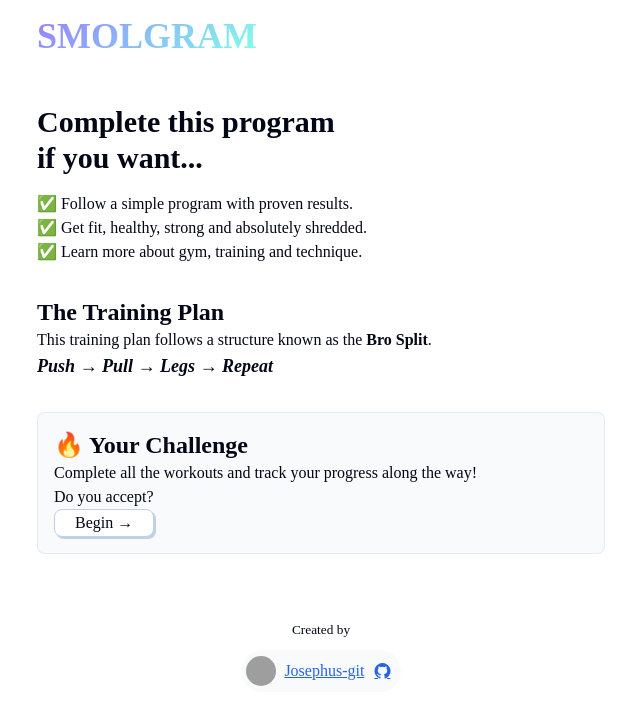
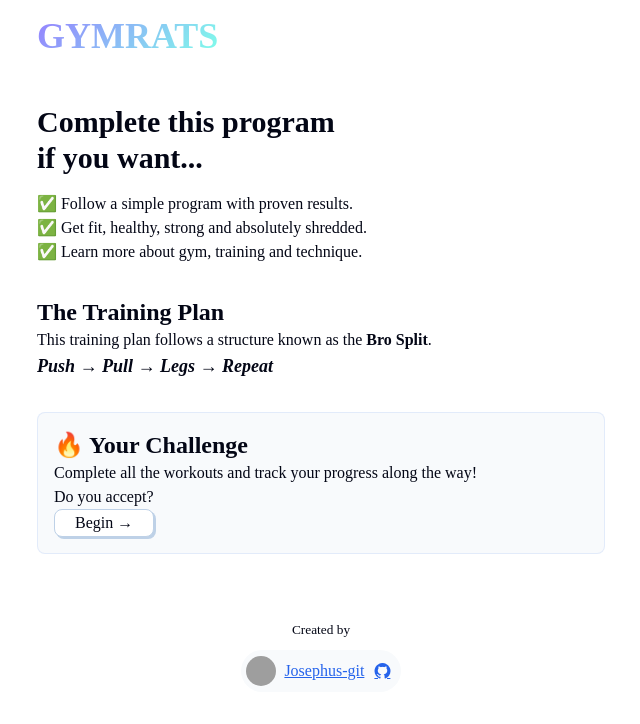
Before and after one commit to Josephus-git/workout-app, a Vue app: page / in a window 1280 px wide. Shown: the top 724 px of the page, without its empty margins (319-959 px from the left). Built offline with nearby package versions, Linux system fonts and the light colour scheme; grey boxes are pictures that could not be loaded; a web font is replaced by a local one.

Commit message:
complete

```diff
--- a/src/App.vue
+++ b/src/App.vue
@@ -4,7 +4,7 @@
   import Dashboard from './components/pages/Dashboard.vue';
   import Workout from './components/pages/Workout.vue';
 
-  import { computed, ref } from 'vue'
+  import { computed, ref, onMounted } from 'vue'
   import { workoutProgram } from './utils'
 
   const defaultData: Record<number, any> = {}
@@ -73,6 +73,17 @@
     localStorage.removeItem('workouts')
   }
 
+  onMounted(() => {
+    if (!localStorage) { return }
+    if (localStorage.getItem('workouts')) {
+      // only enter if we find some data stored in local storage
+      const savedData = JSON.parse(String(localStorage.getItem('workouts')))
+      data.value = savedData
+      selectedDisplay.value = 2 // if they have data, then we dont want then to be in welcome page
+    }
+
+  })
+
 </script>
 
 <template>
--- a/src/components/layouts/Layout.vue
+++ b/src/components/layouts/Layout.vue
@@ -3,7 +3,7 @@
 
 <template>
     <header>
-        <h1 class="text-gradient">SMOLGRAM</h1>
+        <h1 class="text-gradient">GYMRATS</h1>
     </header>
 
     <main>
--- a/src/components/pages/Dashboard.vue
+++ b/src/components/pages/Dashboard.vue
@@ -8,6 +8,7 @@
     const props = defineProps<{
         handleSelectedWorkout: (index: number) => void,
         firstIncompleteWorkoutIndex: number | undefined
+        handleResetPlan: () => void
     }> ();
 
 
```
